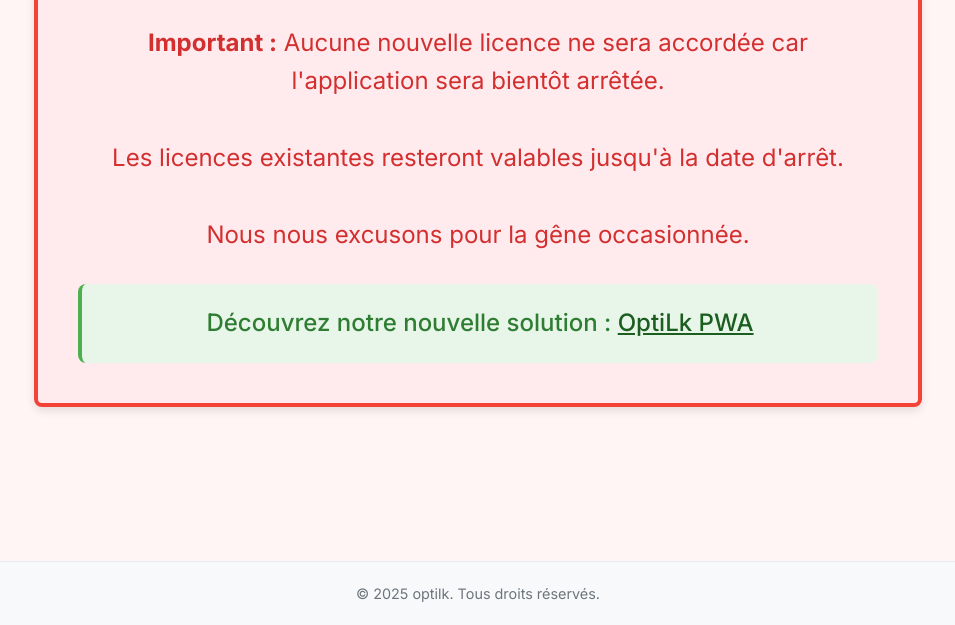
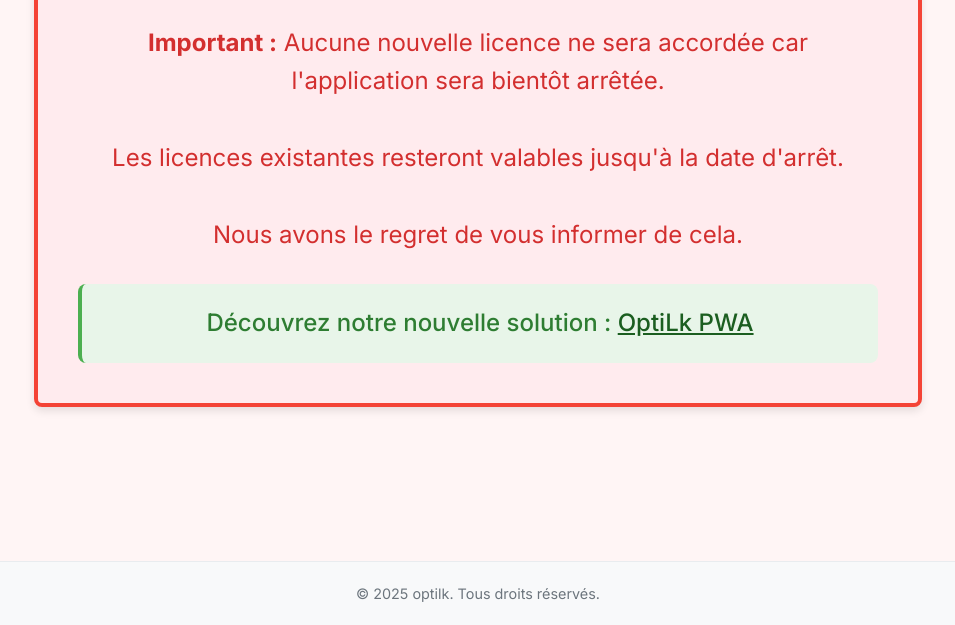
Before and after one commit to abdoullouahd/opticalc, a plain HTML site: page checkout.html in a window 1280 px wide. Shown: the part 175-800 px from the top of the page, without its empty margins (162-1117 px from the left). Drawn offline with Linux system fonts and the light colour scheme.

Commit message:
Update checkout.html

```diff
--- a/checkout.html
+++ b/checkout.html
@@ -58,8 +58,7 @@
             <br><br>
             Les licences existantes resteront valables jusqu'à la date d'arrêt.
             <br><br>
-            Nous nous excusons pour la gêne occasionnée.
-        </p>
+Nous avons le regret de vous informer de cela.        </p>
         <div style="margin-top: 30px; padding: 20px; background-color: #e8f5e9; border-radius: 8px; border-left: 4px solid #4caf50;">
             <p style="color: #2e7d32; font-weight: 500; margin: 0;">
                 Découvrez notre nouvelle solution : <a href="cloud.html" style="color: #1b5e20; text-decoration: underline;">OptiLk PWA</a>
```
